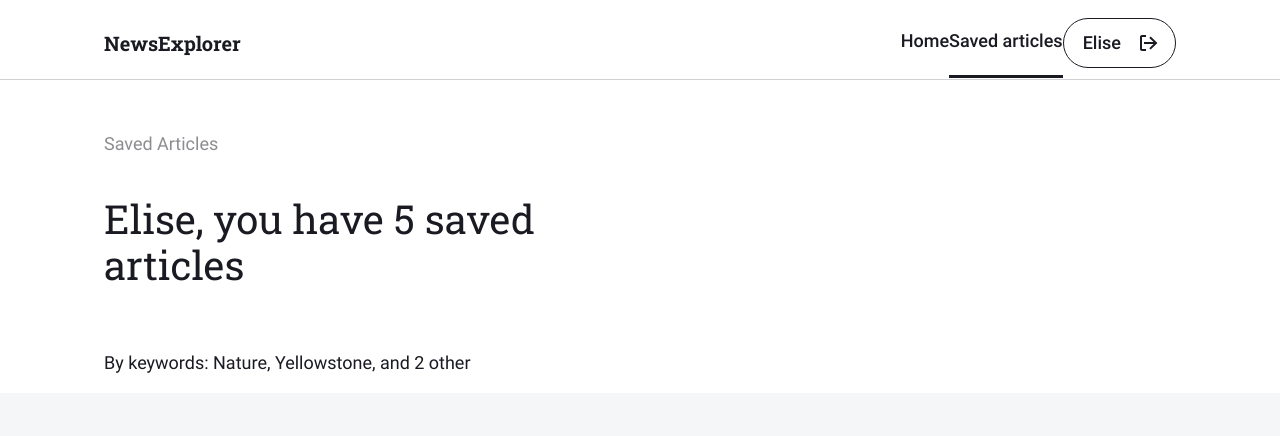
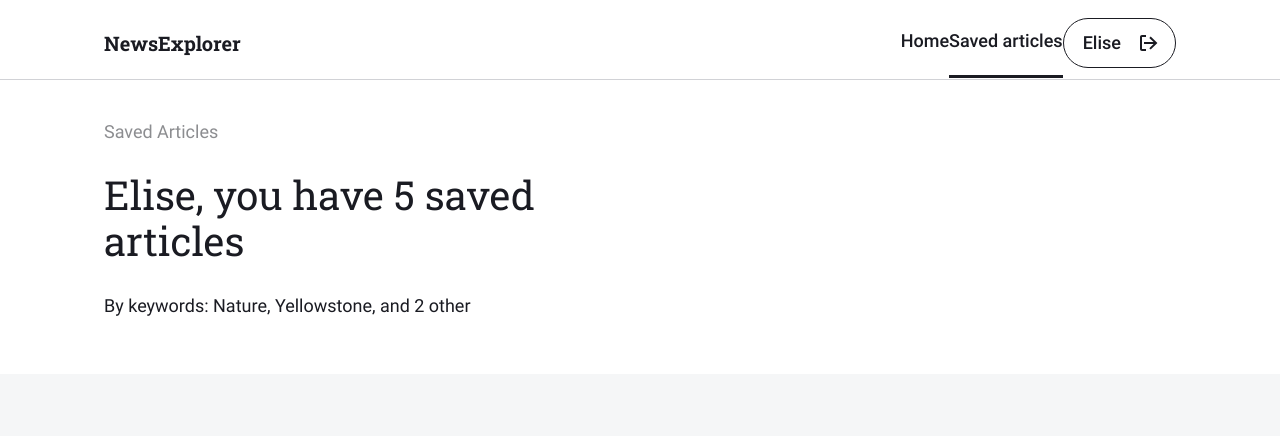
Before and after one commit to Sahar321/news-explorer-frontend, a React (Create React App) app: page /SavedArticles in a window 1280 px wide. Shown: the top 436 px of the page. Built offline with nearby package versions, Linux system fonts and the light colour scheme; grey boxes are pictures that could not be loaded.

Commit message:
fix styles

```diff
--- a/src/blocks/saved-articles/saved-articles.css
+++ b/src/blocks/saved-articles/saved-articles.css
@@ -2,7 +2,10 @@
 display: flex;
 flex-direction: column;
 margin-left: 104px;
-margin-top: 40px;
+ min-height: 294px;
+ padding: 40px 0;
+ box-sizing: border-box;
+
 }
 .saved-articles__title {
   font-family: 'Roboto';
@@ -11,11 +14,11 @@ margin-top: 40px;
   font-size: 18px;
   line-height: 24px;
   color: rgba(26, 27, 34, 0.5);
-
+  margin: 0;
 }
 
 .saved-articles__subtitle {
-  margin-top: 28px;
+  margin: 28px 0 0 0;
   font-family: 'Roboto Slab';
   font-style: normal;
   font-weight: 400;
@@ -26,7 +29,7 @@ margin-top: 40px;
 }
 
 .saved-articles__keywords {
-  margin-top: 30px;
+  margin: 30px 0 0 0;
   font-family: 'Roboto';
   font-style: normal;
   font-weight: 400;
```
